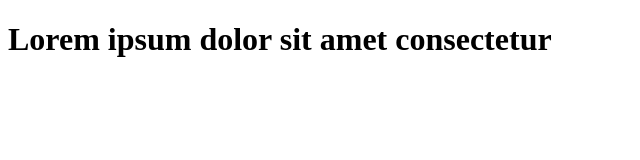
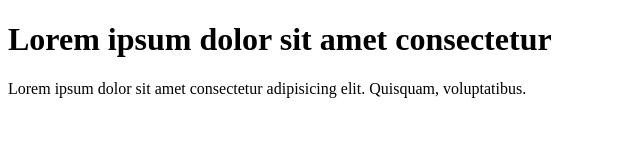
Before and after one commit to AlgoVirus/learn-git, a plain HTML site: page index.html in a window 1280 px wide. Shown: the whole page, without its empty margins (0-640 px from the left). Drawn offline with Linux system fonts and the light colour scheme.

Commit message:
add paragraph to code

```diff
--- a/index.html
+++ b/index.html
@@ -7,5 +7,6 @@
 </head>
 <body>
     <h1>Lorem ipsum dolor sit amet consectetur</h1>
+    <p> Lorem ipsum dolor sit amet consectetur adipisicing elit. Quisquam, voluptatibus.</p>
 </body>
 </html>
```
